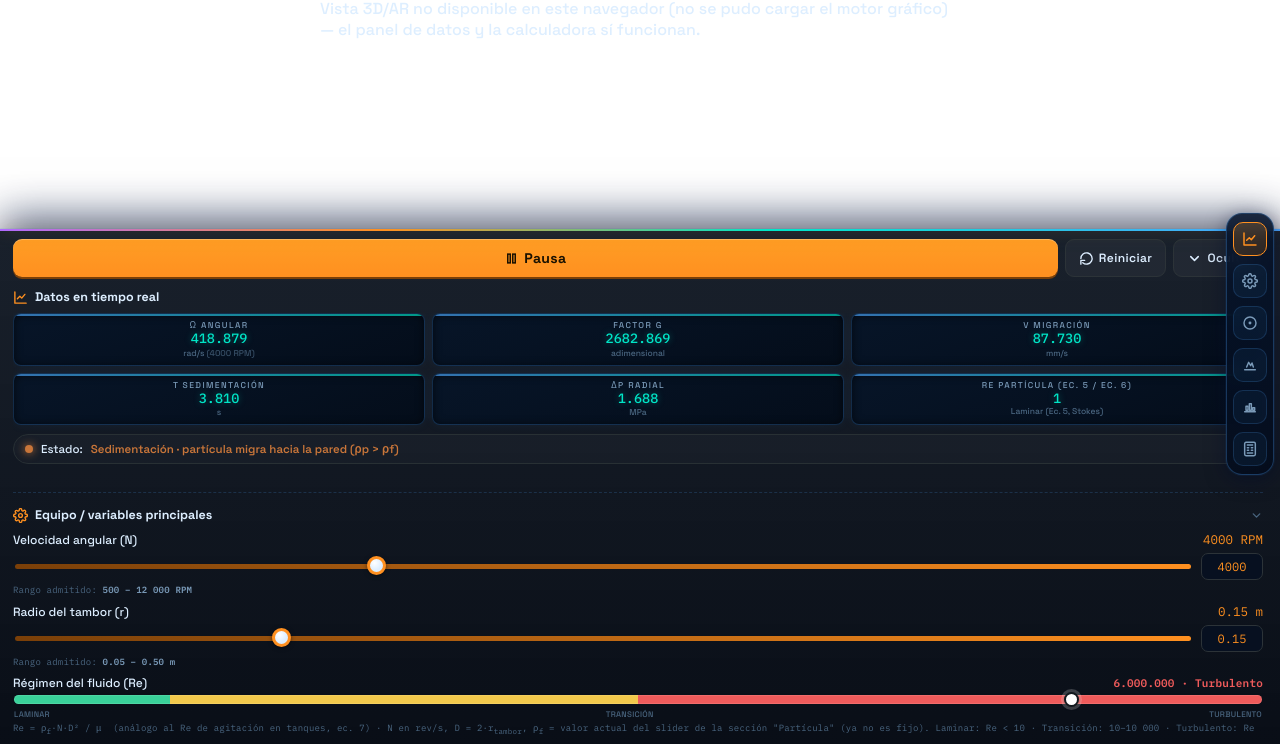
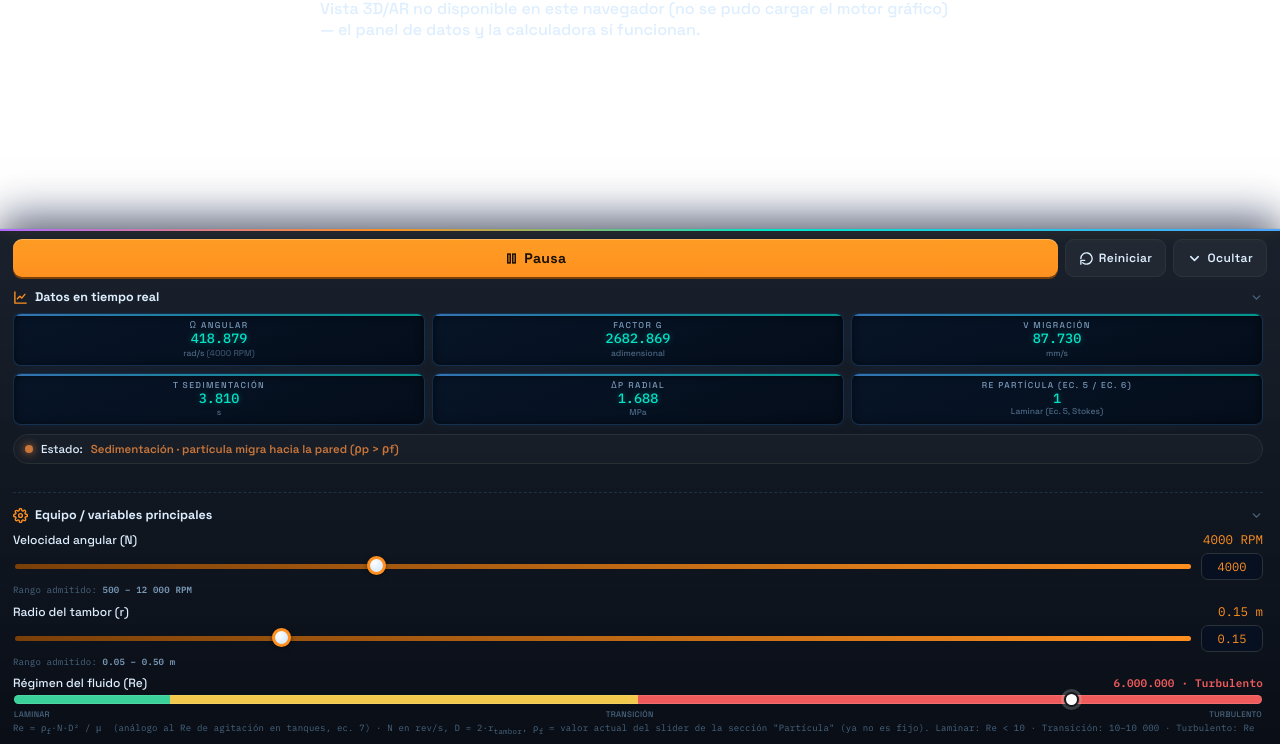
Before and after one commit to leonardocarrillo301/Borrador1, a plain HTML site: page index.html in a window 1280 px wide. Shown: the part 56-800 px from the top of the page. Drawn offline with Linux system fonts and the light colour scheme.

Commit message:
index.html

```diff
--- a/index.html
+++ b/index.html
@@ -46,11 +46,12 @@
    panel y modelo 3D del equipo). No se alteró ninguna fórmula ni
    constante física de las listadas arriba.
 
-   REVISIÓN v4 (panel por secciones + barra lateral + sustancia única + dinámica no cíclica):
-   - El panel se organizó en 4 secciones navegables con scroll vertical y
-     riel visible: Datos en tiempo real, Equipo/variables, Partícula/
-     sustancia y Ecuaciones. Una barra lateral fija (#sideNav) permite
-     saltar entre ellas.
+   REVISIÓN v4 (panel por secciones + sustancia única + dinámica no cíclica):
+   - El panel se organizó en secciones apiladas con scroll vertical: Datos
+     en tiempo real, Equipo/variables, Partícula/sustancia, Ecuaciones,
+     Gráficas y Calculadora. Se probó una barra lateral fija (#sideNav)
+     para saltar entre ellas, pero se quitó: tapaba la cámara/el modelo AR
+     detrás. Ahora se navega haciendo scroll dentro del panel.
    - Se removió la gestión multi-sustancia (agregar/quitar partículas).
      Ahora hay una sola sustancia activa (SIM.substance), con sus propios
      sliders de Δρ y d_p en la sección "Partícula".
@@ -486,34 +487,11 @@
   .ctrl.secondary .numBox:focus{ outline-color: var(--cyan); }
 
   /* =====================================================================
-     BARRA LATERAL DE NAVEGACIÓN (desplazamiento vertical entre secciones)
+     BARRA LATERAL DE NAVEGACIÓN: eliminada (tapaba la cámara/AR). Las
+     secciones del panel siguen ahí, una debajo de otra; se llega a ellas
+     haciendo scroll dentro del panel inferior.
      ===================================================================== */
-  #sideNav{
-    position:fixed; right:6px; top:50%; transform:translateY(-50%);
-    z-index:23;
-    display:flex; flex-direction:column; gap:8px;
-    background: linear-gradient(160deg, rgba(6,20,44,.88) 0%, rgba(4,12,28,.92) 100%);
-    border:1px solid rgba(77,166,255,.28);
-    border-radius:16px;
-    padding:8px 6px;
-    backdrop-filter: blur(8px);
-    box-shadow: 0 4px 20px rgba(0,10,40,.5), 0 0 0 1px rgba(77,166,255,.08);
-  }
-  #sideNav button{
-    width:34px; height:34px; border-radius:10px;
-    background: rgba(77,166,255,.06);
-    border:1px solid rgba(77,166,255,.18);
-    color: var(--text-dim);
-    display:flex; align-items:center; justify-content:center;
-    transition: background .15s ease, color .15s ease, border-color .15s ease;
-  }
-  #sideNav button svg{ width:16px; height:16px; }
-  #sideNav button.active{
-    background: linear-gradient(160deg, rgba(255,157,36,.22), rgba(255,138,0,.14));
-    border-color: var(--accent);
-    color: var(--accent);
-  }
-  #sideNav button:active{ background: rgba(255,255,255,.12); }
+
 
   /* secciones del panel + scroll vertical con riel visible */
   #panelScroll{
@@ -749,27 +727,6 @@
 <div id="lateralHint">Vista lateral libre — arrastra para rotar el equipo</div>
 
 <!-- ===================== BARRA LATERAL (navegación vertical del panel) ===================== -->
-<nav id="sideNav" aria-label="Navegación del panel">
-  <button type="button" data-target="secDatos" title="Datos en tiempo real">
-    <svg viewBox="0 0 24 24" fill="none" stroke="currentColor" stroke-width="2.2" stroke-linecap="round" stroke-linejoin="round"><path d="M3 3v18h18"/><path d="M7 14l4-4 3 3 5-6"/></svg>
-  </button>
-  <button type="button" data-target="secEquipo" title="Equipo / variables">
-    <svg viewBox="0 0 24 24" fill="none" stroke="currentColor" stroke-width="2.2" stroke-linecap="round" stroke-linejoin="round"><circle cx="12" cy="12" r="3"/><path d="M19.4 15a1.65 1.65 0 0 0 .33 1.82l.06.06a2 2 0 1 1-2.83 2.83l-.06-.06a1.65 1.65 0 0 0-1.82-.33 1.65 1.65 0 0 0-1 1.51V21a2 2 0 0 1-4 0v-.09A1.65 1.65 0 0 0 9 19.4a1.65 1.65 0 0 0-1.82.33l-.06.06a2 2 0 1 1-2.83-2.83l.06-.06a1.65 1.65 0 0 0 .33-1.82 1.65 1.65 0 0 0-1.51-1H3a2 2 0 0 1 0-4h.09A1.65 1.65 0 0 0 4.6 9a1.65 1.65 0 0 0-.33-1.82l-.06-.06a2 2 0 1 1 2.83-2.83l.06.06a1.65 1.65 0 0 0 1.82.33H9a1.65 1.65 0 0 0 1-1.51V3a2 2 0 0 1 4 0v.09a1.65 1.65 0 0 0 1 1.51 1.65 1.65 0 0 0 1.82-.33l.06-.06a2 2 0 1 1 2.83 2.83l-.06.06a1.65 1.65 0 0 0-.33 1.82V9a1.65 1.65 0 0 0 1.51 1H21a2 2 0 0 1 0 4h-.09a1.65 1.65 0 0 0-1.51 1z"/></svg>
-  </button>
-  <button type="button" data-target="secParticula" title="Partícula / sustancia">
-    <svg viewBox="0 0 24 24" fill="none" stroke="currentColor" stroke-width="2.2" stroke-linecap="round" stroke-linejoin="round"><circle cx="12" cy="12" r="9"/><circle cx="12" cy="12" r="2.2" fill="currentColor" stroke="none"/></svg>
-  </button>
-  <button type="button" data-target="secEcuaciones" title="Ecuaciones">
-    <svg viewBox="0 0 24 24" fill="none" stroke="currentColor" stroke-width="2.2" stroke-linecap="round" stroke-linejoin="round"><path d="M4 19h16"/><path d="M7 15l3-7 3 5 2-4 2 6" /></svg>
-  </button>
-  <button type="button" data-target="secGraficas" title="Gráficas">
-    <svg viewBox="0 0 24 24" fill="none" stroke="currentColor" stroke-width="2.2" stroke-linecap="round" stroke-linejoin="round"><path d="M4 19h16"/><rect x="6" y="11" width="3" height="6"/><rect x="11" y="7" width="3" height="10"/><rect x="16" y="13" width="3" height="4"/></svg>
-  </button>
-  <button type="button" data-target="secCalculadora" title="Calculadora">
-    <svg viewBox="0 0 24 24" fill="none" stroke="currentColor" stroke-width="2.2" stroke-linecap="round" stroke-linejoin="round"><rect x="4" y="2" width="16" height="20" rx="2"/><line x1="8" y1="6" x2="16" y2="6"/><line x1="8" y1="10" x2="10" y2="10"/><line x1="14" y1="10" x2="16" y2="10"/><line x1="8" y1="14" x2="10" y2="14"/><line x1="14" y1="14" x2="16" y2="14"/><line x1="8" y1="18" x2="16" y2="18"/></svg>
-  </button>
-</nav>
-
 <div id="whiteBgOverlay"></div>
 
 <a-scene
@@ -1500,7 +1457,6 @@
   var advToggle = document.getElementById('advToggle');
   var advPanel = document.getElementById('advPanel');
   var markerHint = document.getElementById('markerHint');
-  var sideNavBtns = document.querySelectorAll('#sideNav button');
 
   var sideViewBtn = document.getElementById('sideViewBtn');
   var sideViewLabel = document.getElementById('sideViewLabel');
@@ -2515,37 +2471,6 @@
     advToggle.classList.toggle('open', open);
   });
 
-  // ---------------- Barra lateral: navegación vertical entre secciones ----------------
-  var sections = Array.prototype.map.call(sideNavBtns, function(btn){
-    return { btn: btn, el: document.getElementById(btn.getAttribute('data-target')) };
-  });
-
-  sideNavBtns.forEach(function(btn){
-    btn.addEventListener('click', function(){
-      var target = document.getElementById(btn.getAttribute('data-target'));
-      if (!target) return;
-      if (panelBody.classList.contains('collapsed')){
-        panelBody.classList.remove('collapsed');
-        panelToggle.classList.remove('is-collapsed');
-        panelToggleLabel.textContent = 'Ocultar';
-      }
-      panelScroll.scrollTo({ top: target.offsetTop - 2, behavior: 'smooth' });
-    });
-  });
-
-  function highlightActiveSection(){
-    var scrollPos = panelScroll.scrollTop + 12;
-    var activeEl = sections[0] && sections[0].el;
-    sections.forEach(function(s){
-      if (s.el && s.el.offsetTop <= scrollPos) activeEl = s.el;
-    });
-    sections.forEach(function(s){
-      s.btn.classList.toggle('active', s.el === activeEl);
-    });
-  }
-  panelScroll.addEventListener('scroll', highlightActiveSection);
-  highlightActiveSection();
-
   // ---------------- Calculadora de centrifugación ----------------
   var calcBtn = document.getElementById('calcBtn');
   var calcResults = document.getElementById('calcResults');
```
